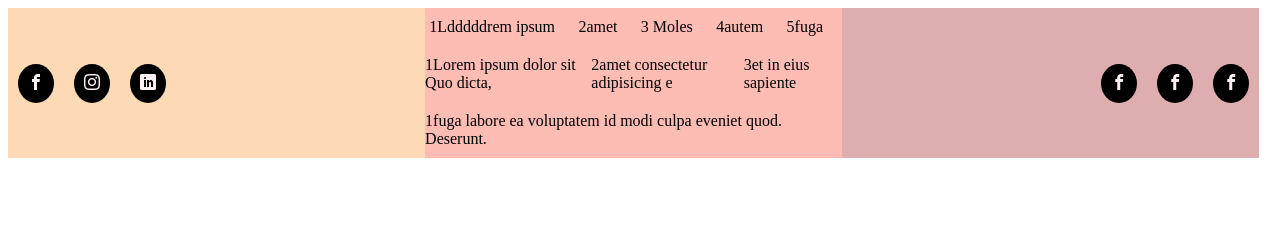
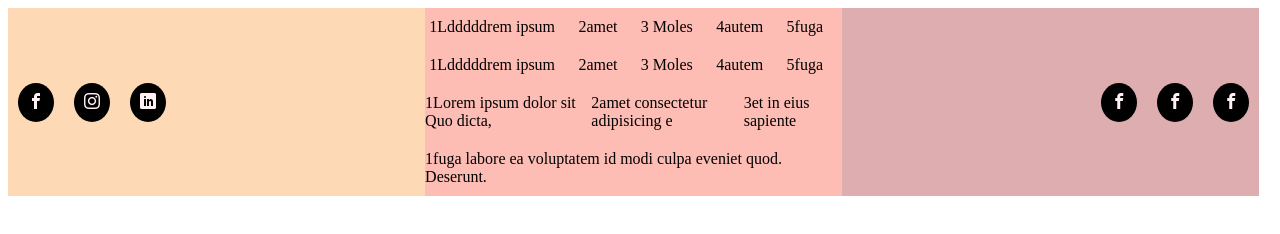
Before and after one commit to Milinera/project, a plain HTML site: page index.html in a window 1280 px wide. Drawn offline with Linux system fonts and the light colour scheme; files whose address does not match are found by name.

Commit message:
add script

```diff
--- a/css/style.min.css
+++ b/css/style.min.css
@@ -1 +1 @@
-a{text-decoration:none}.body{display:-webkit-box;display:-ms-flexbox;display:flex;justify-contant:space-between}.body .col{display:-webkit-box;display:-ms-flexbox;display:flex;-webkit-box-pack:start;-ms-flex-pack:start;justify-content:flex-start;width:33%}.body .col:nth-child(3){display:-webkit-box;display:-ms-flexbox;display:flex;-webkit-box-pack:end;-ms-flex-pack:end;justify-content:flex-end;background-color:#ddadaf;-webkit-box-align:center;-ms-flex-align:center;align-items:center}.body .col:nth-child(2){display:block;background-color:#fdbcb4}.body .col:nth-child(1){background-color:#fdd9b5;-webkit-box-align:center;-ms-flex-align:center;align-items:center}.body .col .row_1{display:-webkit-box;display:-ms-flexbox;display:flex;-ms-flex-pack:distribute;justify-content:space-around}.body .col .row_1 .row{text-decoration:none;color:#000;margin:10px 15px 10px 0}.body .row{display:block}.body a{padding:10px;margin:10px;border-radius:100%;background-color:#000;color:#fff0f5;-webkit-transition:.3s;transition:.3s}.body a:hover{color:#000;background-color:#fff0f5}/*# sourceMappingURL=style.min.css.map */
+a{text-decoration:none}.body{display:-webkit-box;display:-ms-flexbox;display:flex:justify-contant:space-between}.body .col{display:-webkit-box;display:-ms-flexbox;display:flex;-webkit-box-pack:start;-ms-flex-pack:start;justify-content:flex-start;width:33%}.body .col:nth-child(3){display:-webkit-box;display:-ms-flexbox;display:flex;-webkit-box-pack:end;-ms-flex-pack:end;justify-content:flex-end;background-color:#ddadaf;-webkit-box-align:center;-ms-flex-align:center;align-items:center}.body .col:nth-child(2){display:block;background-color:#fdbcb4}.body .col:nth-child(1){background-color:#fdd9b5;-webkit-box-align:center;-ms-flex-align:center;align-items:center}.body .col .row_1{display:-webkit-box;display:-ms-flexbox;display:flex;-ms-flex-pack:distribute;justify-content:space-around}.body .col .row_1 .row{text-decoration:none;color:#000;margin:10px 15px 10px 0}.body .row{display:block}.body a{padding:10px;margin:10px;border-radius:100%;background-color:#000;color:#fff0f5;-webkit-transition:.3s;transition:.3s}.body a:hover{color:#000;background-color:#fff0f5}/*# sourceMappingURL=style.min.css.map */
--- a/index.html
+++ b/index.html
@@ -24,6 +24,13 @@
                 <div class="row">5fuga </div>
             </div>
             <div class="row_1">
+                <div class="row">1Ldddddrem ipsum </div>
+                <div class="row">2amet </div>
+                <div class="row">3 Moles</div>
+                <div class="row">4autem</div>
+                <div class="row">5fuga </div>
+            </div>
+            <div class="row_1">
                 <div class="row">1Lorem ipsum dolor sit Quo dicta,</div>
                 <div class="row">2amet consectetur adipisicing e</div>
                 <div class="row">3et in eius sapiente</div>
```
Also changed, not shown: js/script.js (added).
